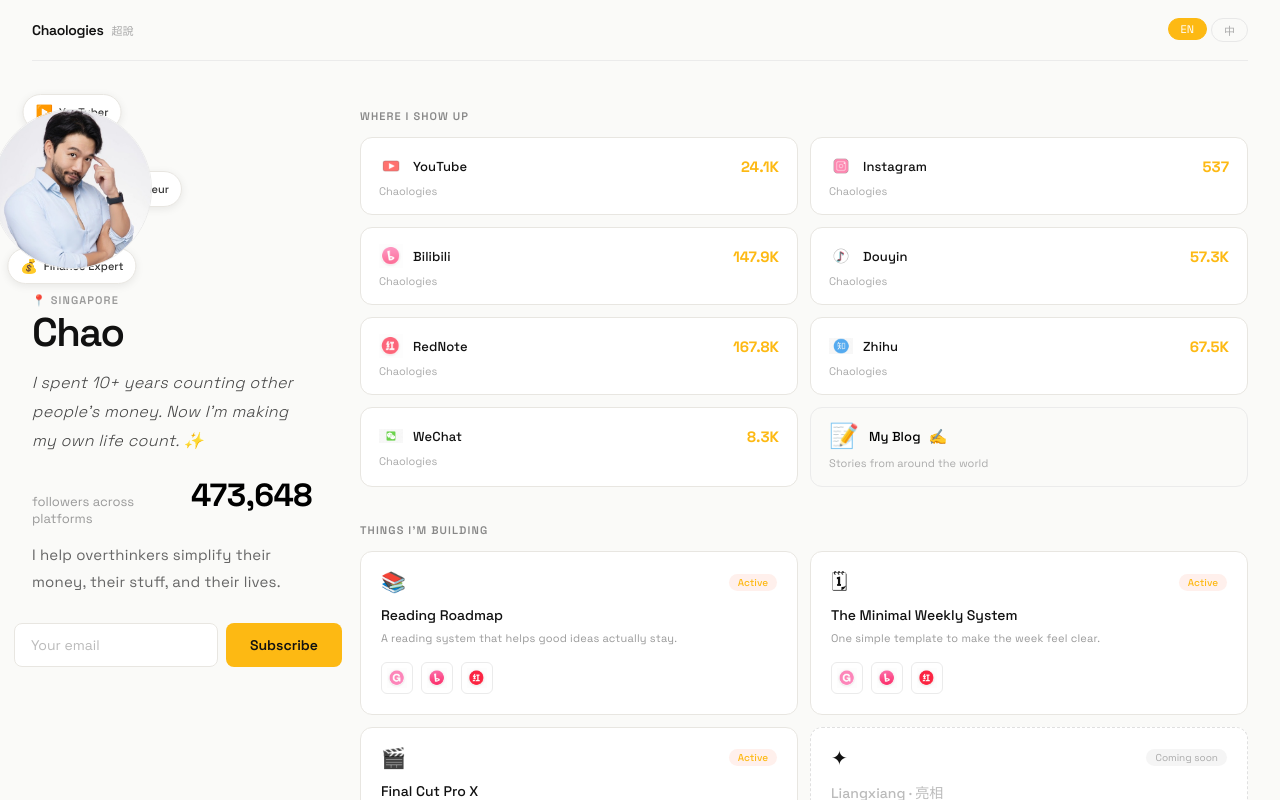
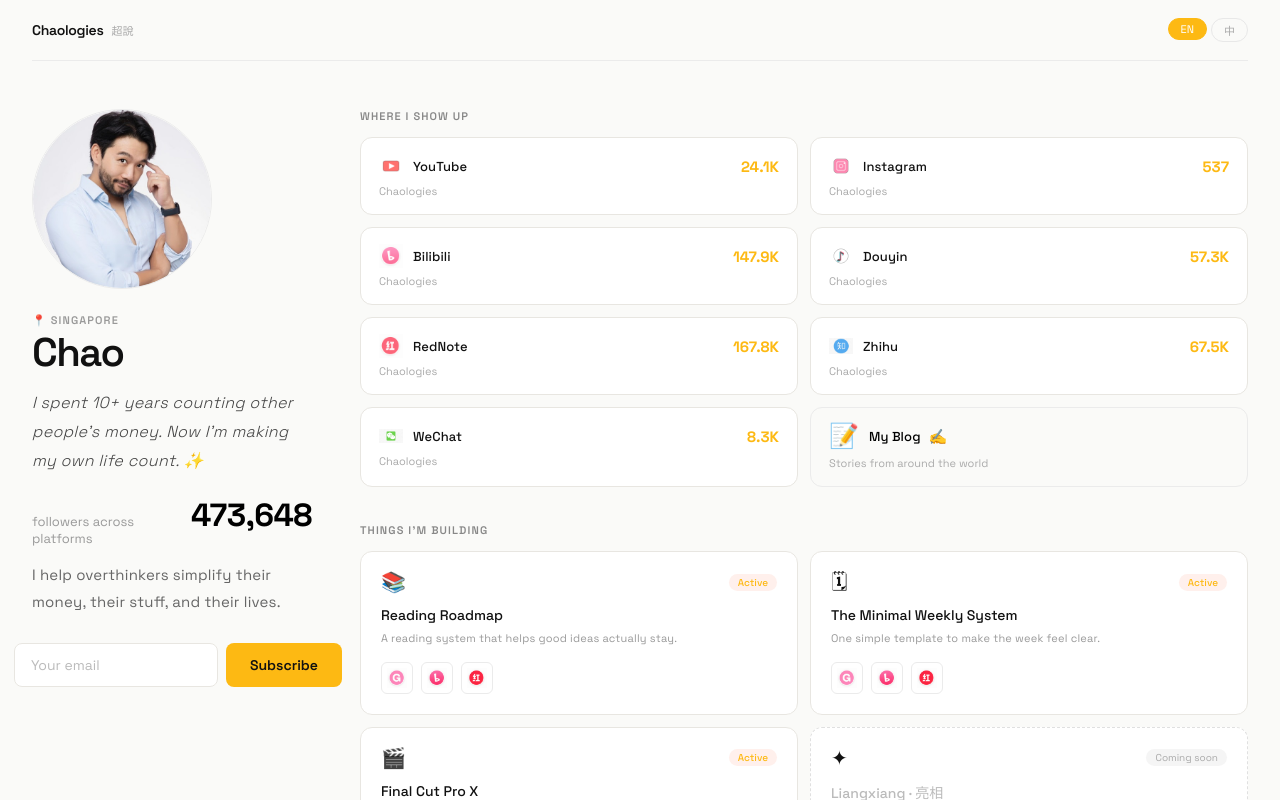
Before and after one commit to chaojwang/chaologies-page, a React (Vite) app: page / in a window 1280 px wide. Shown: the top 800 px of the page. Built offline with nearby package versions, Linux system fonts and the light colour scheme.

Commit message:
Remove avatar badges and increase avatar size
- Remove AvatarBadges component
- Increase avatar size from 160px to 180px
- Restore avatar to original position

```diff
--- a/src/App.jsx
+++ b/src/App.jsx
@@ -80,36 +80,6 @@
         </div>
       </div>
     </nav>
-  );
-}
-
-// ════════════════════════════════════════════════════
-//  Avatar Badges
-// ════════════════════════════════════════════════════
-
-function AvatarBadges({ lang }) {
-  const badges = [
-    { label: lang === "zh" ? "视频创作者" : "YouTuber", icon: "▶️", angle: -45 },
-    { label: lang === "zh" ? "创业者" : "Entrepreneur", icon: "🚀", angle: 45 },
-    { label: lang === "zh" ? "理财专家" : "Finance Expert", icon: "💰", angle: 135 },
-    { label: lang === "zh" ? "内容创作者" : "Creator", icon: "✍️", angle: -135 },
-  ];
-
-  return (
-    <div className="avatar-badges">
-      {badges.map((badge, idx) => (
-        <div
-          key={idx}
-          className="avatar-badge"
-          style={{
-            "--angle": `${badge.angle}deg`,
-          }}
-        >
-          <span className="badge-icon">{badge.icon}</span>
-          <span className="badge-label">{badge.label}</span>
-        </div>
-      ))}
-    </div>
   );
 }
 
@@ -204,14 +174,11 @@
 
   return (
     <div className="profile">
-      <div className="avatar-container">
-        <img
-          className="avatar"
-          src="/avatar.jpg"
-          alt={`${name.en} — Chaologies`}
-        />
-        <AvatarBadges lang={lang} />
-      </div>
+      <img
+        className="avatar"
+        src="/avatar.jpg"
+        alt={`${name.en} — Chaologies`}
+      />
       <p className="eyebrow">{tagline[lang]}</p>
       <h1 className="hero-name">{name[lang]}</h1>
 
--- a/src/index.css
+++ b/src/index.css
@@ -128,82 +128,14 @@
 
 /* ── Profile (left) ─────────────────────────────────── */
 
-.avatar-container {
-  position: relative;
-  width: 160px;
-  height: 160px;
-  margin-bottom: 24px;
-  display: flex;
-  align-items: center;
-  justify-content: center;
-  margin-left: -40px;
-  margin-right: -40px;
-  padding-left: 40px;
-  padding-right: 40px;
-}
-
 .avatar {
-  width: 160px;
-  height: 160px;
+  width: 180px;
+  height: 180px;
   border-radius: 50%;
   object-fit: cover;
   object-position: center 10%;
   border: 0.5px solid #ebebeb;
-  position: relative;
-  z-index: 10;
-}
-
-.avatar-badges {
-  position: absolute;
-  width: 100%;
-  height: 100%;
-  top: 0;
-  left: 0;
-}
-
-.avatar-badge {
-  position: absolute;
-  padding: 8px 12px;
-  background: #fff;
-  border: 0.5px solid #e8e6e1;
-  border-radius: 20px;
-  display: flex;
-  align-items: center;
-  gap: 6px;
-  font-size: 11px;
-  font-weight: 500;
-  white-space: nowrap;
-  box-shadow: 0 2px 8px rgba(0, 0, 0, 0.08);
-}
-
-.avatar-badge:nth-child(1) {
-  top: -15px;
-  left: 50%;
-  transform: translateX(-50%);
-}
-.avatar-badge:nth-child(2) {
-  top: 50%;
-  right: -30px;
-  transform: translateY(-50%);
-}
-.avatar-badge:nth-child(3) {
-  bottom: -15px;
-  left: 50%;
-  transform: translateX(-50%);
-}
-.avatar-badge:nth-child(4) {
-  top: 50%;
-  left: -30px;
-  transform: translateY(-50%);
-}
-
-.badge-icon {
-  font-size: 14px;
-  flex-shrink: 0;
-}
-
-.badge-label {
-  color: #333;
+  margin-bottom: 24px;
 }
 
 .eyebrow {
@@ -602,8 +534,8 @@
     grid-template-columns: 1fr;
   }
   .avatar {
-    width: 120px;
-    height: 120px;
+    width: 140px;
+    height: 140px;
     margin-bottom: 20px;
   }
 }
```
